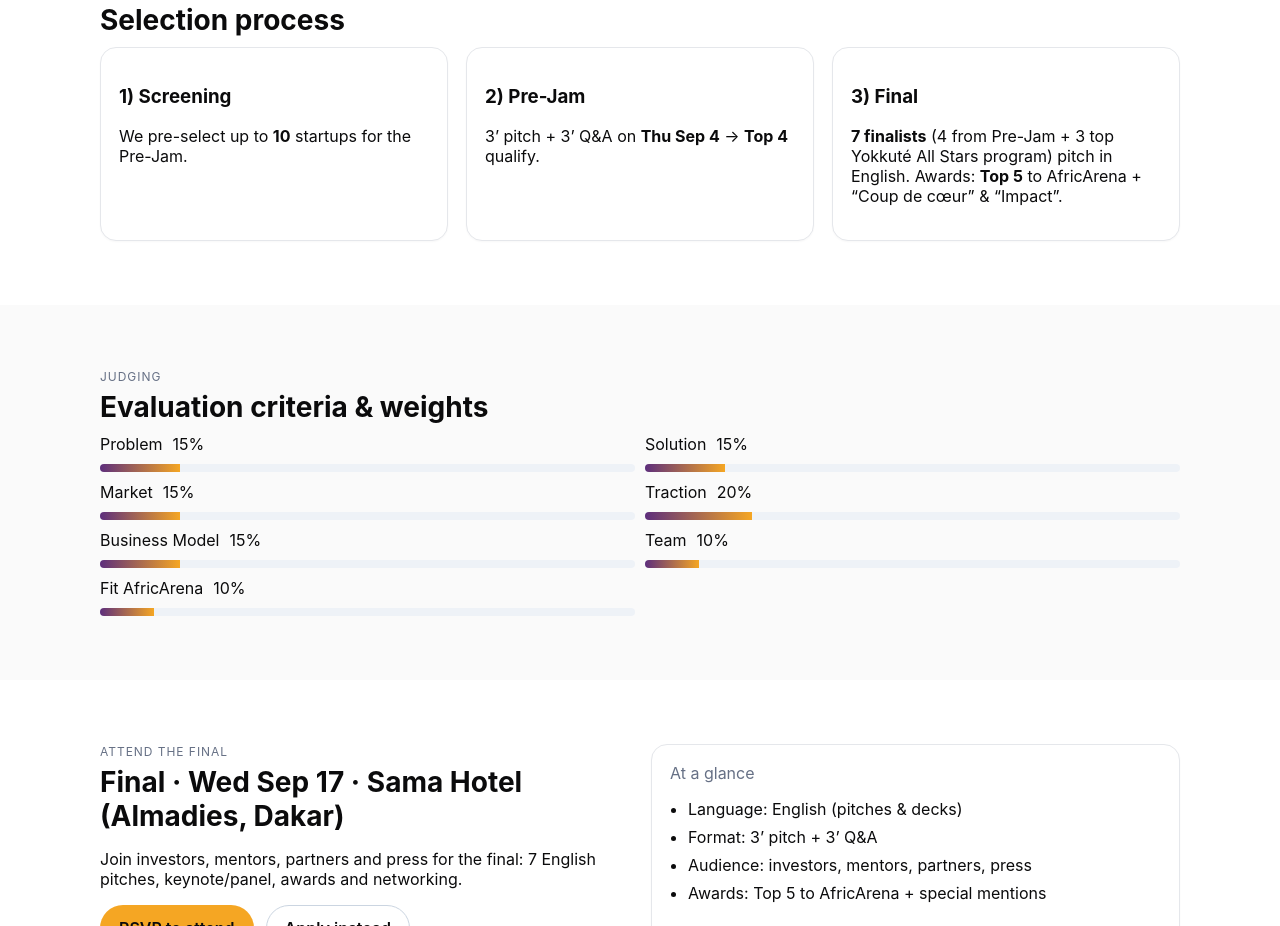
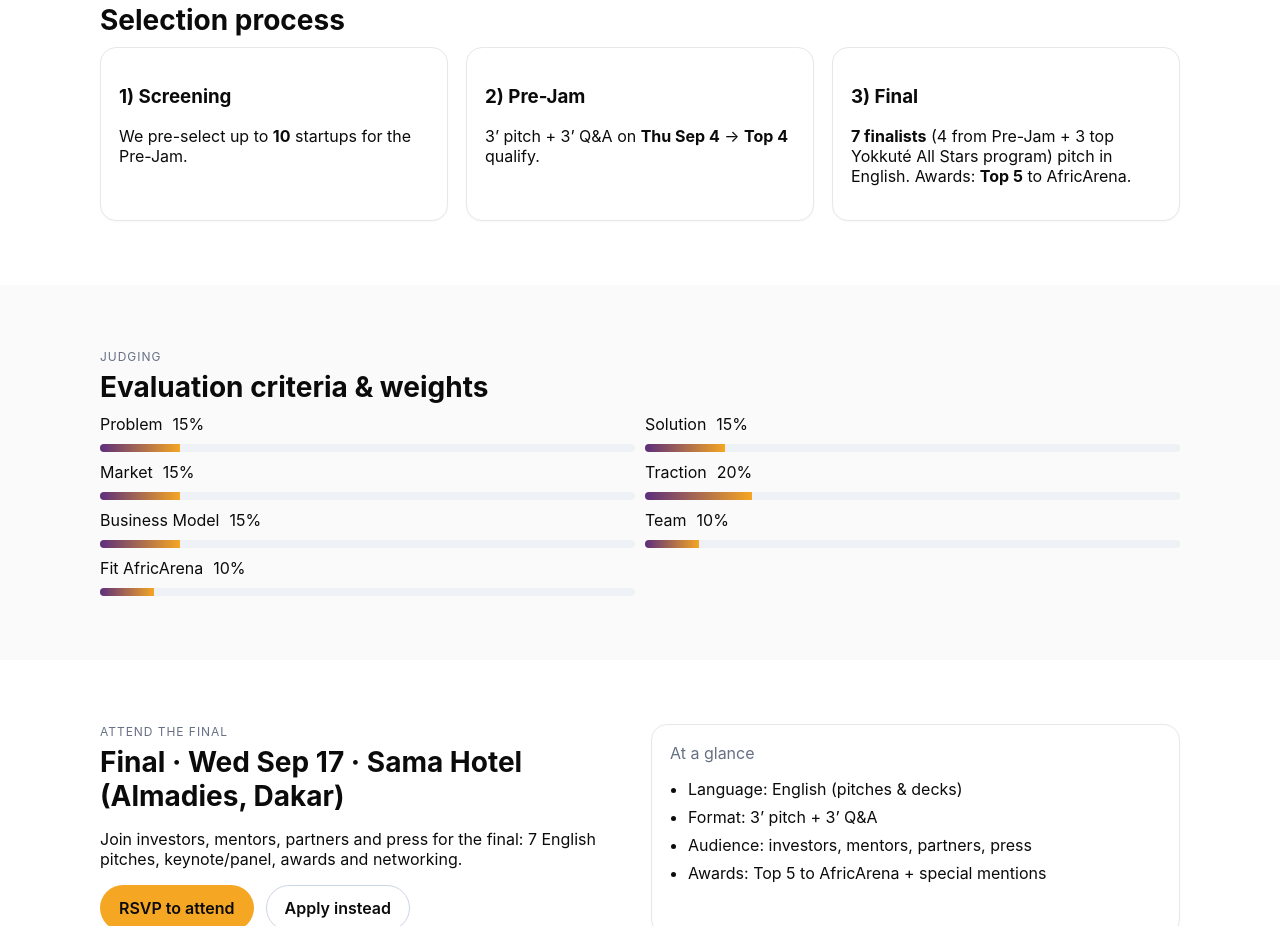
Before and after one commit to alphilippo/ideaJam, a plain HTML site: page index.html in a window 1280 px wide. Shown: the part 1550-2476 px from the top of the page. Drawn offline with Linux system fonts and the light colour scheme.

Commit message:
Update index.html

```diff
--- a/index.html
+++ b/index.html
@@ -101,7 +101,7 @@
         <div class="cards-3">
           <div class="card"><h3>1) Screening</h3><p>We pre-select up to <b>10</b> startups for the Pre-Jam.</p></div>
           <div class="card"><h3>2) Pre-Jam</h3><p>3’ pitch + 3’ Q&A on <b>Thu Sep 4</b> → <b>Top 4</b> qualify.</p></div>
-          <div class="card"><h3>3) Final</h3><p><b>7 finalists</b> (4 from Pre-Jam + 3 top Yokkuté All Stars program) pitch in English. Awards: <b>Top 5</b> to AfricArena + “Coup de cœur” & “Impact”.</p></div>
+          <div class="card"><h3>3) Final</h3><p><b>7 finalists</b> (4 from Pre-Jam + 3 top Yokkuté All Stars program) pitch in English. Awards: <b>Top 5</b> to AfricArena.</p></div>
         </div>
       </div>
     </section>
```
